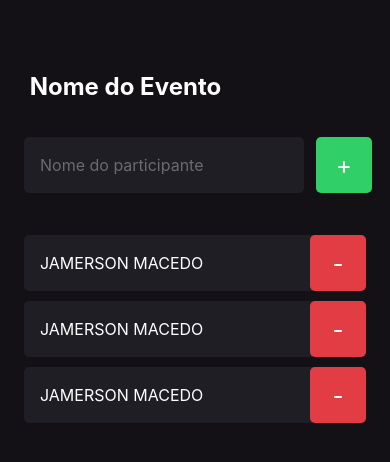
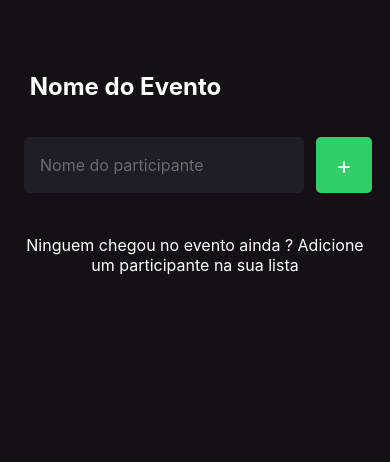
Before and after one commit to jamerson-macedo/imHere, a React Native app: screen / in a window 390 px wide. Shown: the top 462 px of the page. Built offline with nearby package versions, Linux system fonts and the light colour scheme.

Commit message:
Trbalahando com scrollview e flatlist

```diff
--- a/src/components/Participant/index.tsx
+++ b/src/components/Participant/index.tsx
@@ -1,10 +1,16 @@
 import { View, Text,TouchableOpacity } from "react-native";
 import { styles } from "./styles";
-export function Participant() {
+
+type Props={
+  name:String;
+  onRemove:()=>void
+}
+
+export function Participant({name,onRemove}:Props) {
   return (
     <View style={styles.container}>
-      <Text style={styles.name}>JAMERSON MACEDO</Text>
-      <TouchableOpacity style={styles.button} >
+      <Text style={styles.name}>{name}</Text>
+      <TouchableOpacity style={styles.button} onPress={onRemove}>
         <Text style={styles.buttonText}> - </Text>
       </TouchableOpacity>
     </View>
--- a/src/screens/Home/index.tsx
+++ b/src/screens/Home/index.tsx
@@ -1,10 +1,33 @@
-import { Text, View, TextInput, TouchableOpacity } from "react-native";
+import {
+  Text,
+  View,
+  TextInput,
+  TouchableOpacity,
+  FlatList,
+} from "react-native";
 import { styles } from "./styles";
 import * as React from "react";
 import { Participant } from "../../components/Participant";
 export default function Home() {
+  const participants = [
+    "jamerson",
+    "maria",
+    "jase",
+    "mariah",
+    "jamersone",
+    "mariaa",
+    "jamersonh",
+    "mariar",
+    "jamersony",
+    "marian",
+    "karanan",
+    " kjfwekfm",
+  ];
   function handlerParticipantAdd() {
     console.log("voce clicou");
+  }
+  function handlerParticipantRemove(name: string) {
+    console.log(`voce clicou em ${name}`);
   }
   return (
     <View style={styles.container}>
@@ -20,9 +43,22 @@ export default function Home() {
           <Text style={styles.buttonText}> + </Text>
         </TouchableOpacity>
       </View>
-      <Participant />
-      <Participant />
-      <Participant />
+
+      <FlatList
+        ListEmptyComponent={() => (
+          <Text style={styles.listEmpty}>Ninguem chegou no evento ainda ? Adicione um participante na sua lista</Text>
+        )}
+        showsVerticalScrollIndicator={false}
+        data={[]}
+        keyExtractor={(item) => item}
+        renderItem={({ item }) => (
+          <Participant
+            key={item}
+            name={item}
+            onRemove={() => handlerParticipantRemove("jamerson ")}
+          />
+        )}
+      />
     </View>
   );
 }
--- a/src/screens/Home/styles.ts
+++ b/src/screens/Home/styles.ts
@@ -46,5 +46,10 @@ export const styles = StyleSheet.create({
         marginBottom:42,
         width:'100%',
         flexDirection:"row"
+    },
+    listEmpty:{
+        color:'#fff',
+        fontSize:16,
+        textAlign:"center"
     }
   });
```
